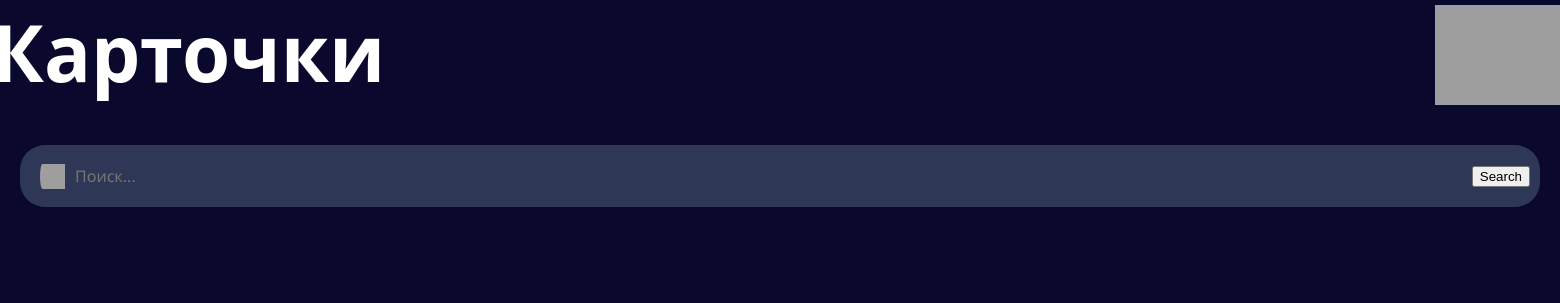
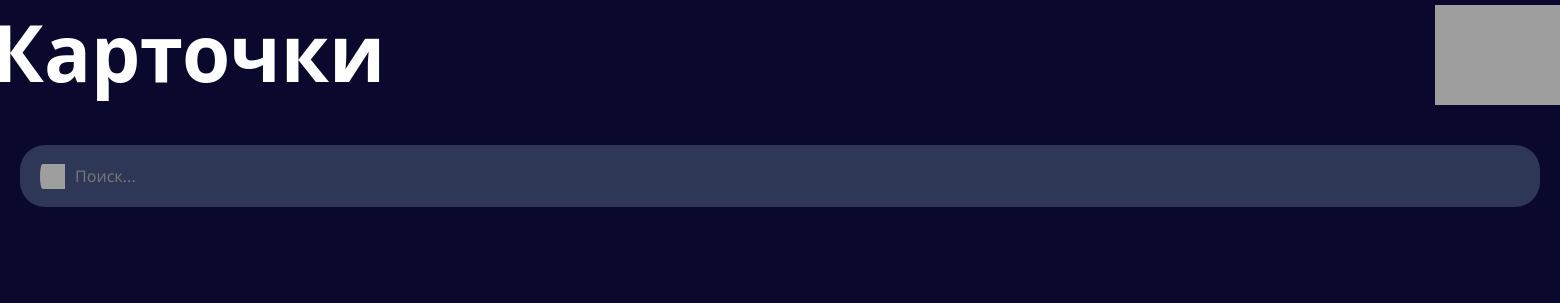
Before and after one commit to Arteeemis/WEB_5_semestr, a Django app: template bmstu_lab/app/templates/index.html in a window 1560 px wide; the page is wider, and only the part inside the window is pictured. Shown: the part 99-402 px from the top of that part. Run offline with Django 3.2, Linux system fonts and the light colour scheme; the template is opened without the code that fills it, so the values that code supplies are empty; some web fonts are replaced.

Commit message:
fixed search

```diff
--- a/bmstu_lab/app/templates/index.html
+++ b/bmstu_lab/app/templates/index.html
@@ -25,7 +25,7 @@
             <div class="search-bar">
                 <img src="http://127.0.0.1:9000/lab1/search.png" alt="Search Icon" class="search-icon">
                 <input type="text" name="query" placeholder="Поиск..." class="search-input">
-                <button type="submit" class="search-button">Search</button>
+
             </div>
         </form>
           <div class="cards-container">
```
